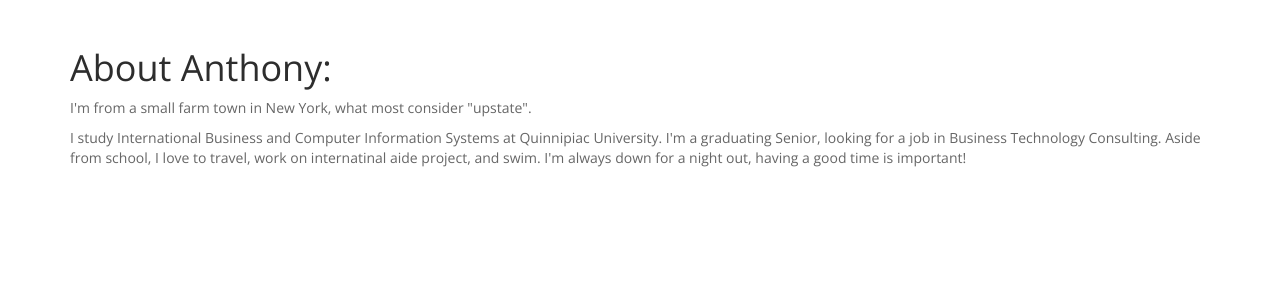
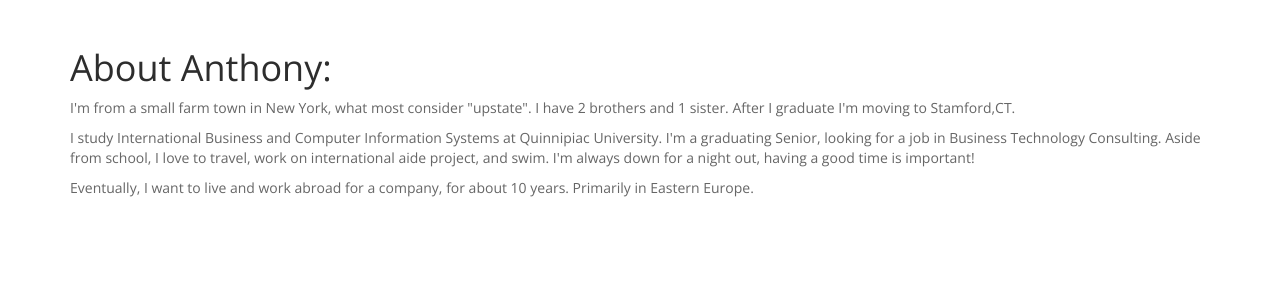
Before and after one commit to avinci1015/my_site, a Django app: page /about/ in a window 1280 px wide. Shown: the part 52-352 px from the top of the page. Run offline with Django 3.2, Linux system fonts and the light colour scheme; some libraries are stand-ins or nearby versions.

Commit message:
Add update one

```diff
--- a/templates/about.html
+++ b/templates/about.html
@@ -1,8 +1,10 @@
 {% extends 'base.html' %}
 {% block content %}
 <h1>About Anthony:</h1>
-<p>I'm from a small farm town in New York, what most consider "upstate".</p>
-<p>I study International Business and Computer Information Systems at Quinnipiac University. I'm a graduating Senior, looking for a job in Business Technology Consulting.
+<p>I'm from a small farm town in New York, what most consider "upstate". I have 2 brothers and 1 sister. After I graduate I'm moving to Stamford,CT.</p>
 
-Aside from school, I love to travel, work on internatinal aide project, and swim. I'm always down for a night out, having a good time is important!</p>
+
+<p>I study International Business and Computer Information Systems at Quinnipiac University. I'm a graduating Senior, looking for a job in Business Technology Consulting. Aside from school, I love to travel, work on international aide project, and swim. I'm always down for a night out, having a good time is important!</p>
+
+<p> Eventually, I want to live and work abroad for a company, for about 10 years. Primarily in Eastern Europe.</p>
 {% endblock %}
```
